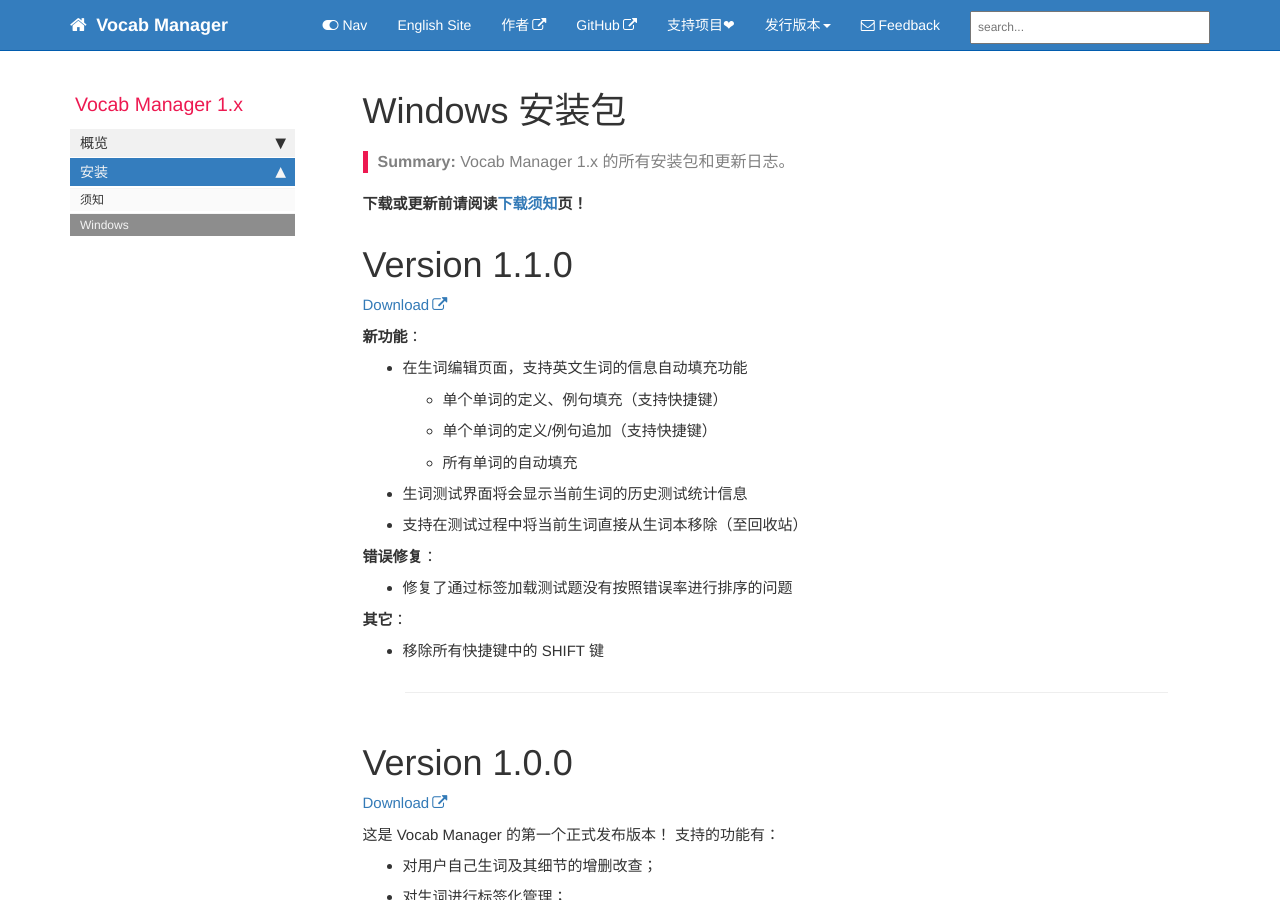
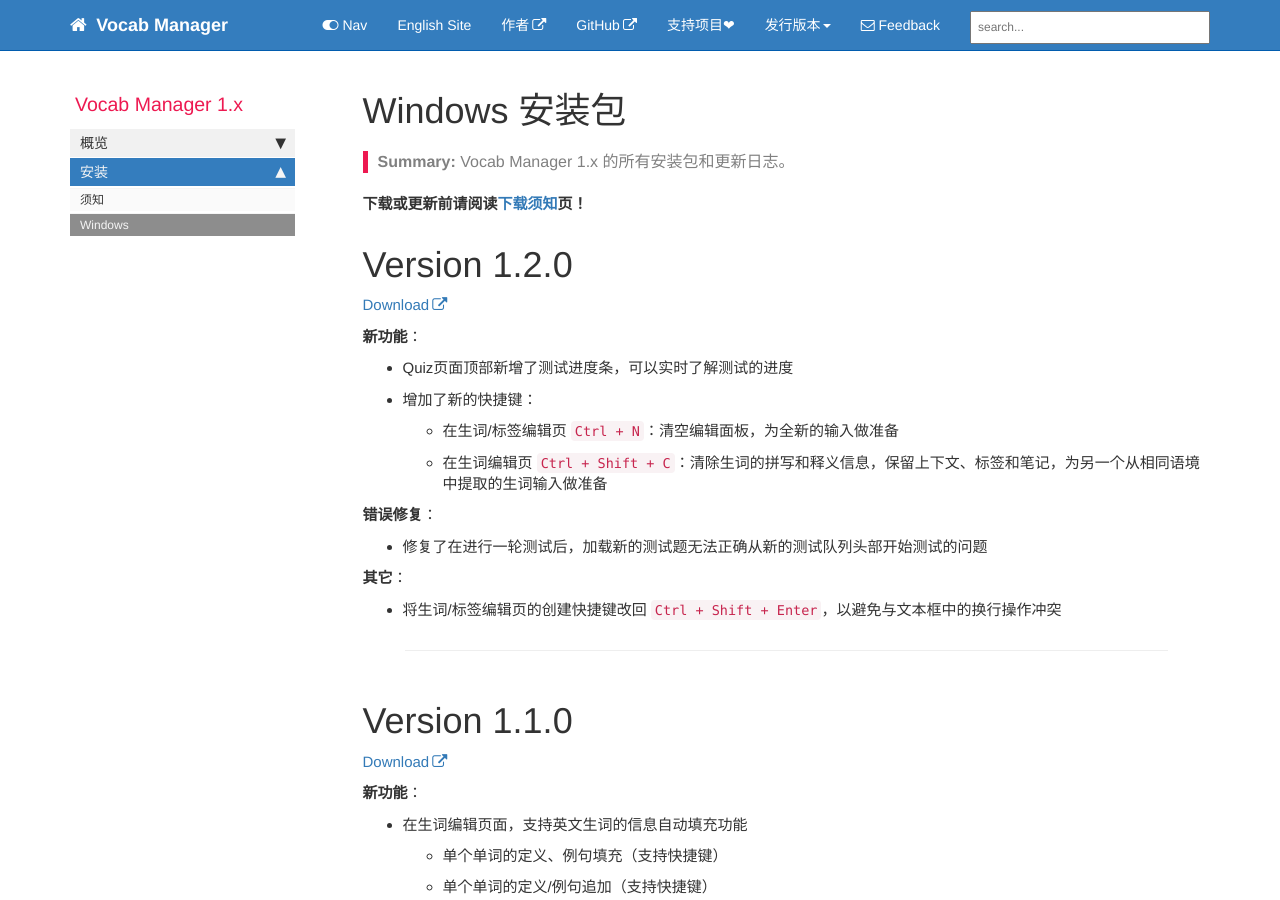
Before and after one commit to cabinz/vocab-manager-site, a Jekyll site: the page built from pages/v1_zh/v1_zh_windows_install.md, in a window 1280 px wide and 900 px high. Built offline with Jekyll 4.4.1, drawn with Linux system fonts in a browser that asks for light colours; comment, search, counter and statistics services are not loaded.

```diff
--- a/pages/v1_zh/v1_zh_windows_install.md
+++ b/pages/v1_zh/v1_zh_windows_install.md
@@ -11,6 +11,26 @@ folder: v1_zh
 ---
 
 **下载或更新前请阅读[下载须知](v1_zh_install_instruction.md)页！**
+
+# Version 1.2.0
+[Download](https://github.com/cabinz/vocab-manager/releases/download/v1.2.0/WindowsInstaller_v1.2.0.zip)
+
+**新功能**：
+
+* Quiz页面顶部新增了测试进度条，可以实时了解测试的进度
+* 增加了新的快捷键：
+  * 在生词/标签编辑页 `Ctrl + N`：清空编辑面板，为全新的输入做准备
+  * 在生词编辑页 `Ctrl + Shift + C`：清除生词的拼写和释义信息，保留上下文、标签和笔记，为另一个从相同语境中提取的生词输入做准备
+
+**错误修复**：
+
+* 修复了在进行一轮测试后，加载新的测试题无法正确从新的测试队列头部开始测试的问题
+
+**其它**：
+
+* 将生词/标签编辑页的创建快捷键改回 `Ctrl + Shift + Enter`，以避免与文本框中的换行操作冲突
+
+---
 
 # Version 1.1.0
 [Download](https://github.com/cabinz/vocab-manager/releases/download/v1.1.0/WindowsInstaller_v1.1.0.zip)
```
Also changed, not shown: pages/v1/v1_intro.md (+2 -2 lines), pages/v1/v1_manual.md (+7 -3 lines), pages/v1/v1_windows_install.md (+21 -0 lines), pages/v1_zh/v1_zh_intro.md (+2 -2 lines), pages/v1_zh/v1_zh_manual.md (+7 -3 lines).
